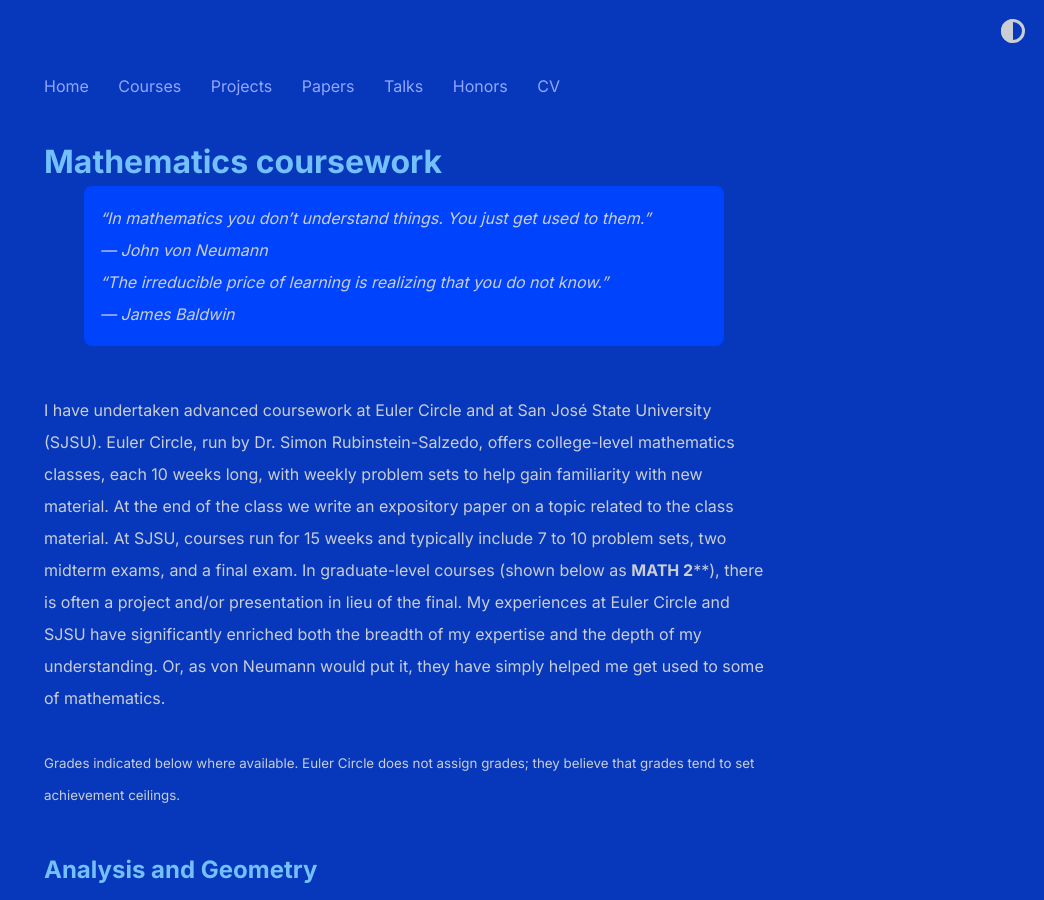
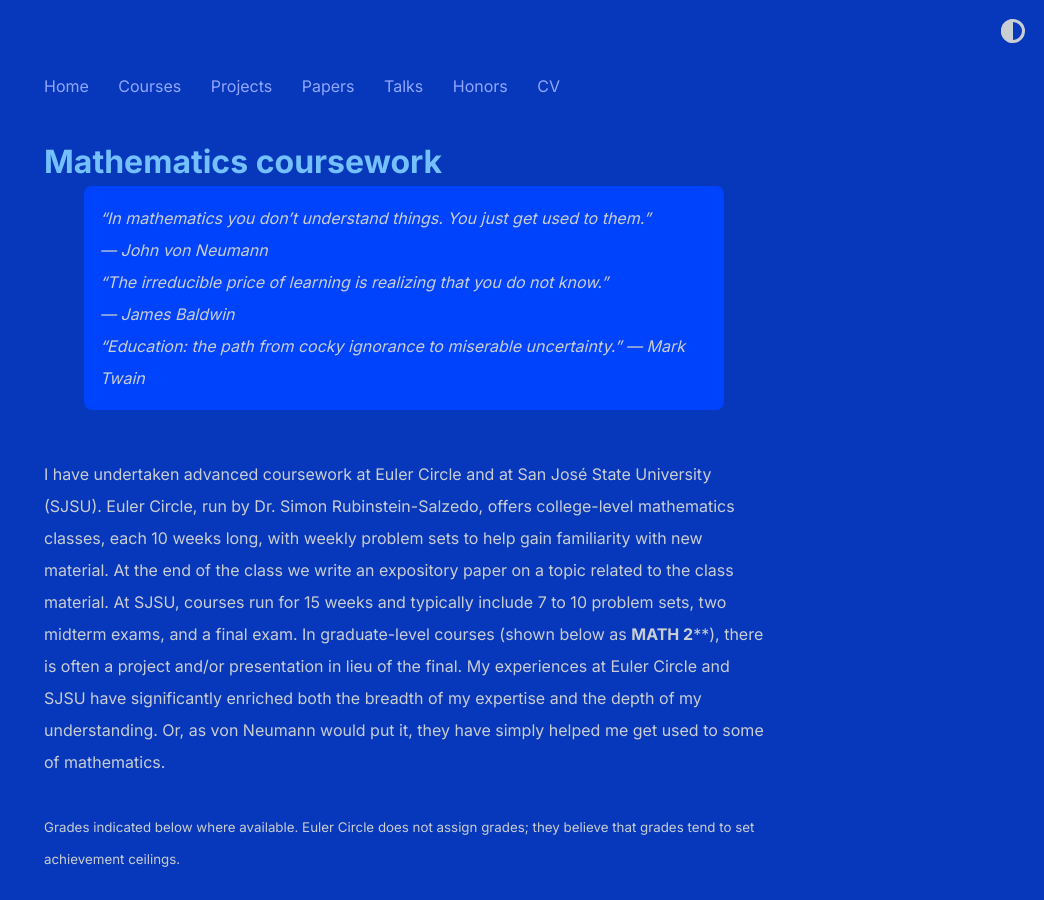
Before and after one commit to shihankanungo/shihankanungo.github.io, a Jekyll site: the page built from courses.md, in a window 1280 px wide and 900 px high. Shown: the whole window, without its empty margins (236-1280 px from the left). Built offline with Jekyll 4.4.1, drawn with Linux system fonts in a browser that asks for light colours.

Commit message:
Update courses.md

```diff
--- a/courses.md
+++ b/courses.md
@@ -4,7 +4,8 @@ title: Mathematics coursework
 ---
 
 > "In mathematics you don't understand things. You just get used to them." <br> --- John von Neumann <br>
-> "The irreducible price of learning is realizing that you do not know." <br> --- James Baldwin
+> "The irreducible price of learning is realizing that you do not know." <br> --- James Baldwin <br>
+> "Education: the path from cocky ignorance to miserable uncertainty." --- Mark Twain
 
 <br>
 I have undertaken advanced coursework at Euler Circle and at San José State University (SJSU). Euler Circle, run by Dr. Simon Rubinstein-Salzedo, offers college-level mathematics classes, each 10 weeks long, with weekly problem sets to help gain familiarity with new material. At the end of the class we write an expository paper on a topic related to the class material. At SJSU, courses run for 15 weeks and typically include 7 to 10 problem sets, two midterm exams, and a final exam. In graduate-level courses (shown below as **MATH 2****), there is often a project and/or presentation in lieu of the final. My experiences at Euler Circle and SJSU have significantly enriched both the breadth of my expertise and the depth of my understanding. Or, as von Neumann would put it, they have simply helped me get used to some of mathematics. <br> <br>
```
